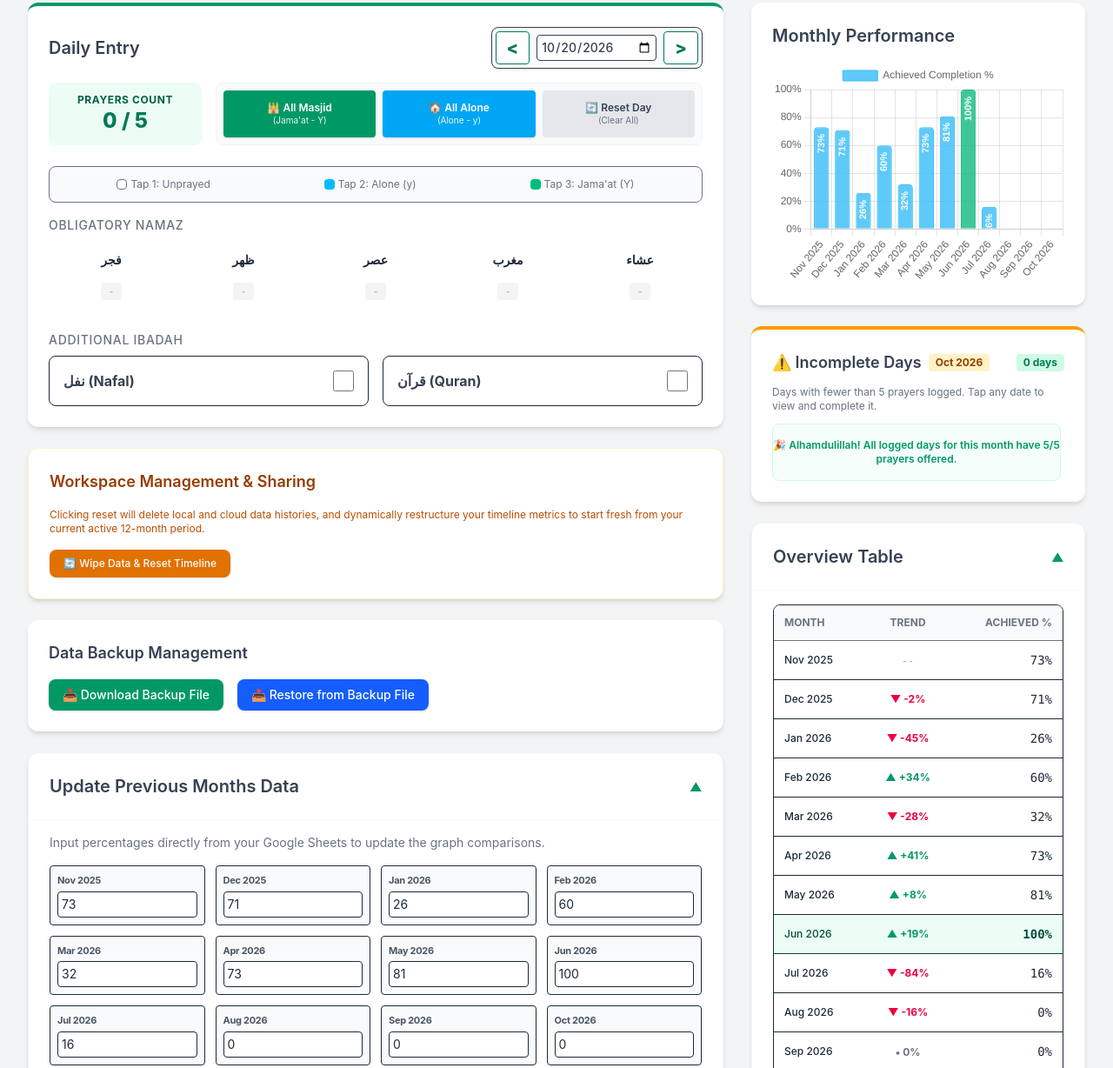
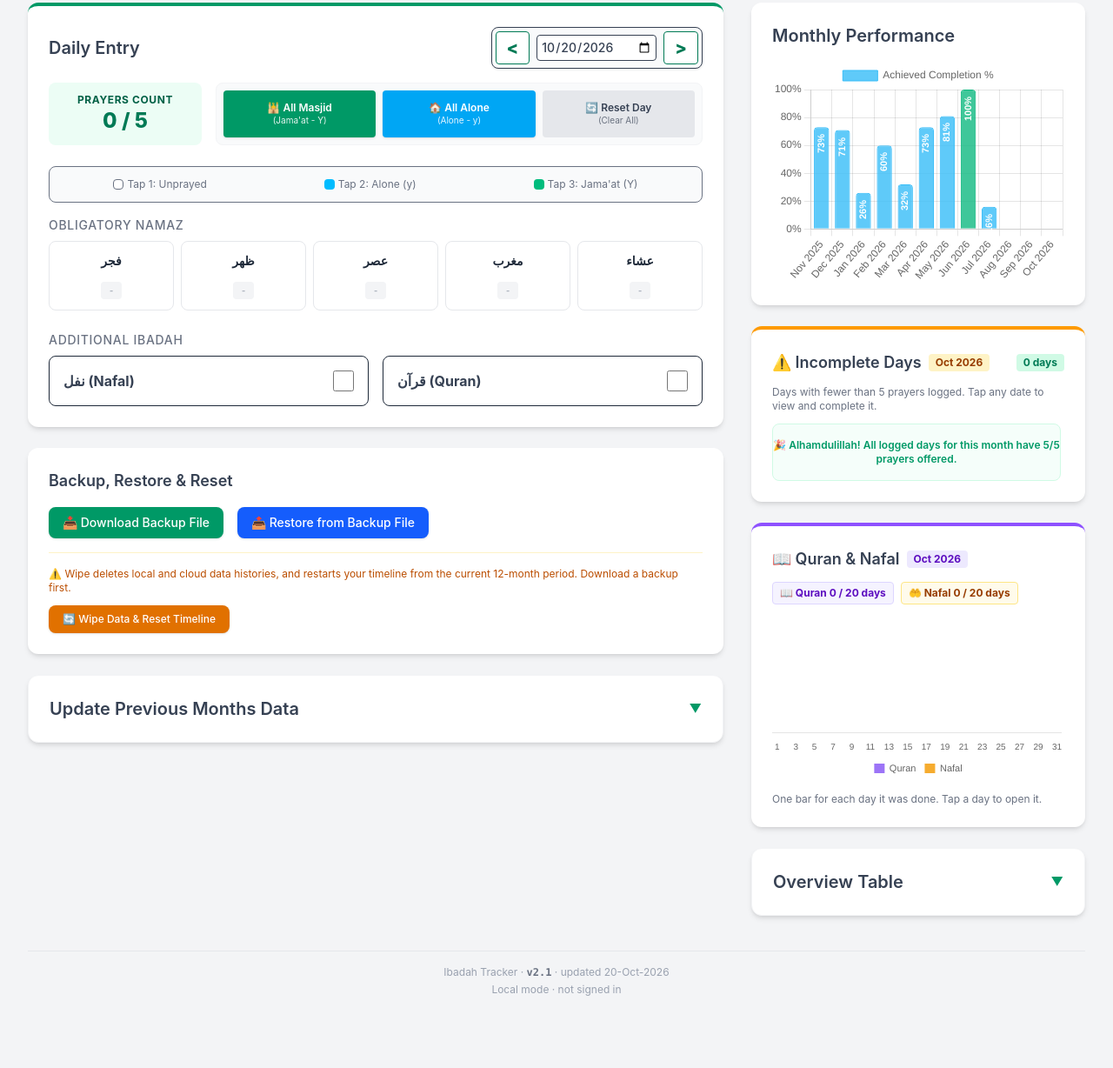
Before and after one commit to frawan/tracker, a website: page index.html in a window 1280 px wide. Shown: the part 233-1461 px from the top of the page at 87% size. After the commit the page ends 1411 px from the top, so only its background shows below. Drawn offline with Linux system fonts and the light colour scheme.

Commit message:
Tablet/phone layout and CEO requests (Android Phase 1, PR 3)
- Two columns on tablets held upright, three in landscape/desktop
- Daily Entry and backup card adapt to their own width (container queries)
- Bigger tap targets on touch screens only (desktop unchanged)
- Taller monthly chart on tablets; legend wraps on narrow phones
- Sync bar stacks until 1024px so it isn't squashed on tablets
- Prayer buttons get their outline back (state classes dropped 'border')
- R8.1 Update Previous Months Data and Overview Table start collapsed
- R8.2 Backup, Restore and Wipe in one card, Wipe set apart
- R8.3 New Quran & Nafal card: two bars per day, month totals, tap a day to open it
- Footer v2.1

Co-Authored-By: Claude Opus 5.5 <noreply@anthropic.com>
Claude-Session: https://claude.ai/code/session_013REeXA7AFCkg4cXXKrWD8X

```diff
--- a/index.html
+++ b/index.html
@@ -20,14 +20,14 @@
             <div id="auth-loading" class="text-sm font-medium text-gray-500">Initializing database modules...</div>
 
             <!-- Auth Form (Shown when Logged Out) -->
-            <div id="auth-logged-out" class="hidden flex flex-col md:flex-row items-start md:items-center justify-between gap-4">
+            <div id="auth-logged-out" class="hidden flex flex-col lg:flex-row items-start lg:items-center justify-between gap-4">
                 <div>
                     <h4 class="text-md font-bold text-gray-700">Cloud Sync (Access from Any Device)</h4>
                     <p class="text-xs text-gray-500">Register or log in with any email and password to automatically sync your dashboard progress across your laptop and mobile phone.</p>
                 </div>
-                <form id="auth-form" class="flex flex-col sm:flex-row gap-2 w-full md:w-auto">
-                    <input type="email" id="auth-email" placeholder="Email" class="border rounded px-3 py-1.5 text-sm bg-white focus:outline-blue-500" required>
-                    <input type="password" id="auth-password" placeholder="Password" class="border rounded px-3 py-1.5 text-sm bg-white focus:outline-blue-500" required>
+                <form id="auth-form" class="flex flex-col sm:flex-row gap-2 w-full lg:w-auto">
+                    <input type="email" id="auth-email" placeholder="Email" class="border rounded px-3 py-1.5 pointer-coarse:py-3 text-sm bg-white focus:outline-blue-500" required>
+                    <input type="password" id="auth-password" placeholder="Password" class="border rounded px-3 py-1.5 pointer-coarse:py-3 text-sm bg-white focus:outline-blue-500" required>
                     <div class="flex gap-2">
                         <button type="submit" id="btn-login" class="px-4 py-1.5 bg-blue-600 hover:bg-blue-700 text-white font-medium text-sm rounded shadow transition cursor-pointer">Log In</button>
                         <button type="button" id="btn-signup" class="px-4 py-1.5 bg-emerald-600 hover:bg-emerald-700 text-white font-medium text-sm rounded shadow transition cursor-pointer">Register</button>
@@ -55,43 +55,43 @@
             <p class="text-gray-600">Track your daily prayers (Alone/Jama'at), Nafal, Quran recitation, and analyze monthly progress.</p>
         </header>
 
-        <div class="grid grid-cols-1 lg:grid-cols-3 gap-8 items-start">
+        <div class="grid grid-cols-1 md:grid-cols-2 lg:grid-cols-3 gap-6 lg:gap-8 items-start">
 
             <!-- LEFT COLUMN -->
             <div class="lg:col-span-2 space-y-6">
                 <!-- Daily Entry Card -->
-                <div class="bg-white p-6 rounded-xl shadow-md border-t-4 border-emerald-600">
-                    <h2 class="text-xl font-semibold mb-4 text-gray-700 flex flex-col sm:flex-row justify-between items-start sm:items-center gap-2">
+                <div class="@container bg-white p-6 rounded-xl shadow-md border-t-4 border-emerald-600">
+                    <h2 class="text-xl font-semibold mb-4 text-gray-700 flex flex-col @md:flex-row justify-between items-start @md:items-center gap-2">
                         <span>Daily Entry</span>
                         <div class="flex items-center space-x-2 bg-gray-50 p-1 border rounded-lg shadow-sm">
-                            <button id="prev-date-btn" class="px-3 py-1 bg-white hover:bg-gray-100 border rounded text-emerald-700 font-extrabold transition cursor-pointer">&lt;</button>
-                            <input type="date" id="tracker-date" class="border rounded p-1 text-sm bg-white font-medium focus:outline-emerald-600">
-                            <button id="next-date-btn" class="px-3 py-1 bg-white hover:bg-gray-100 border rounded text-emerald-700 font-extrabold transition cursor-pointer">&gt;</button>
+                            <button id="prev-date-btn" class="px-3 py-1 pointer-coarse:min-w-12 pointer-coarse:min-h-12 bg-white hover:bg-gray-100 border rounded text-emerald-700 font-extrabold transition cursor-pointer">&lt;</button>
+                            <input type="date" id="tracker-date" class="border rounded p-1 pointer-coarse:min-h-12 text-sm bg-white font-medium focus:outline-emerald-600">
+                            <button id="next-date-btn" class="px-3 py-1 pointer-coarse:min-w-12 pointer-coarse:min-h-12 bg-white hover:bg-gray-100 border rounded text-emerald-700 font-extrabold transition cursor-pointer">&gt;</button>
                         </div>
                     </h2>
 
-                    <div class="grid grid-cols-1 sm:grid-cols-4 gap-4 mb-6">
+                    <div class="grid grid-cols-1 @lg:grid-cols-4 gap-4 mb-6">
                         <div class="p-3 bg-emerald-50 rounded-lg text-center flex flex-col justify-center">
                             <span class="block text-xs uppercase text-emerald-800 font-bold tracking-wider">Prayers Count</span>
                             <span id="daily-count" class="text-2xl font-extrabold text-emerald-700">0 / 5</span>
                         </div>
-                        <div class="sm:col-span-3 grid grid-cols-3 gap-2 bg-gray-50 border border-gray-100 p-2 rounded-lg">
-                            <button onclick="batchLogPrayers('Y')" class="px-2 py-1 bg-emerald-600 hover:bg-emerald-700 text-white font-semibold text-xs rounded shadow transition flex flex-col items-center justify-center cursor-pointer">
+                        <div class="@lg:col-span-3 grid grid-cols-3 gap-2 bg-gray-50 border border-gray-100 p-2 rounded-lg">
+                            <button onclick="batchLogPrayers('Y')" class="px-2 py-1 pointer-coarse:min-h-14 bg-emerald-600 hover:bg-emerald-700 text-white font-semibold text-xs rounded shadow transition flex flex-col items-center justify-center cursor-pointer">
                                 <span>🕌 All Masjid</span>
                                 <span class="text-[10px] font-normal opacity-90">(Jama'at - Y)</span>
                             </button>
-                            <button onclick="batchLogPrayers('y')" class="px-2 py-1 bg-sky-500 hover:bg-sky-600 text-white font-semibold text-xs rounded shadow transition flex flex-col items-center justify-center cursor-pointer">
+                            <button onclick="batchLogPrayers('y')" class="px-2 py-1 pointer-coarse:min-h-14 bg-sky-500 hover:bg-sky-600 text-white font-semibold text-xs rounded shadow transition flex flex-col items-center justify-center cursor-pointer">
                                 <span>🏠 All Alone</span>
                                 <span class="text-[10px] font-normal opacity-90">(Alone - y)</span>
                             </button>
-                            <button onclick="batchLogPrayers('')" class="px-2 py-1 bg-gray-200 hover:bg-gray-300 text-gray-700 font-semibold text-xs rounded transition flex flex-col items-center justify-center cursor-pointer">
+                            <button onclick="batchLogPrayers('')" class="px-2 py-1 pointer-coarse:min-h-14 bg-gray-200 hover:bg-gray-300 text-gray-700 font-semibold text-xs rounded transition flex flex-col items-center justify-center cursor-pointer">
                                 <span>🔄 Reset Day</span>
                                 <span class="text-[10px] font-normal opacity-70">(Clear All)</span>
                             </button>
                         </div>
                     </div>
 
-                    <div class="mb-4 p-3 bg-gray-50 rounded-lg text-xs text-gray-500 flex justify-around border">
+                    <div class="mb-4 p-3 bg-gray-50 rounded-lg text-xs text-gray-500 flex flex-wrap justify-around gap-x-3 gap-y-1 border">
                         <span class="flex items-center gap-1"><span class="w-3 h-3 bg-white border rounded inline-block"></span> Tap 1: Unprayed</span>
                         <span class="flex items-center gap-1"><span class="w-3 h-3 bg-sky-400 rounded inline-block"></span> Tap 2: Alone (y)</span>
                         <span class="flex items-center gap-1"><span class="w-3 h-3 bg-emerald-500 rounded inline-block"></span> Tap 3: Jama'at (Y)</span>
@@ -134,31 +134,28 @@
                     </div>
                 </div>
 
-                <!-- Reset Panel -->
-                <div class="bg-white p-6 rounded-xl shadow-md border border-amber-100 space-y-4">
-                    <h3 class="text-lg font-semibold text-amber-800">Workspace Management & Sharing</h3>
-                    <p class="text-xs text-amber-700">Clicking reset will delete local and cloud data histories, and dynamically restructure your timeline metrics to start fresh from your current active 12-month period.</p>
-                    <button onclick="resetTimelineToCurrentMonth()" class="px-4 py-2 bg-amber-600 hover:bg-amber-700 text-white font-medium text-xs rounded-lg shadow transition cursor-pointer">
-                        🔄 Wipe Data & Reset Timeline
-                    </button>
-                </div>
-
-                <!-- Backup Utility Tools -->
-                <div class="bg-white p-6 rounded-xl shadow-md space-y-4">
-                    <h3 class="text-lg font-semibold text-gray-700">Data Backup Management</h3>
-                    <div class="flex flex-col sm:flex-row gap-4 items-center">
-                        <button onclick="exportDataBackup()" class="w-full sm:w-auto px-4 py-2 bg-emerald-600 hover:bg-emerald-700 text-white font-medium text-sm rounded-lg shadow transition cursor-pointer">
+                <!-- Data Management: backup, restore and (set apart) wipe -->
+                <div class="@container bg-white p-6 rounded-xl shadow-md space-y-4">
+                    <h3 class="text-lg font-semibold text-gray-700">Backup, Restore &amp; Reset</h3>
+                    <div class="flex flex-col @sm:flex-row gap-3 @sm:gap-4">
+                        <button onclick="exportDataBackup()" class="w-full @sm:w-auto px-4 py-2 pointer-coarse:py-3 bg-emerald-600 hover:bg-emerald-700 text-white font-medium text-sm rounded-lg shadow transition cursor-pointer">
                             📥 Download Backup File
                         </button>
-                        <label class="w-full sm:w-auto px-4 py-2 bg-blue-600 hover:bg-blue-700 text-white font-medium text-sm rounded-lg shadow transition text-center cursor-pointer">
+                        <label class="w-full @sm:w-auto px-4 py-2 pointer-coarse:py-3 bg-blue-600 hover:bg-blue-700 text-white font-medium text-sm rounded-lg shadow transition text-center cursor-pointer">
                             📤 Restore from Backup File
                             <input type="file" id="import-file-input" onchange="importDataBackup(event)" class="hidden" accept=".json">
                         </label>
                     </div>
+                    <div class="pt-4 border-t border-amber-100 space-y-3">
+                        <p class="text-xs text-amber-700">⚠️ Wipe deletes local and cloud data histories, and restarts your timeline from the current 12-month period. Download a backup first.</p>
+                        <button onclick="resetTimelineToCurrentMonth()" class="px-4 py-2 pointer-coarse:py-3 bg-amber-600 hover:bg-amber-700 text-white font-medium text-xs rounded-lg shadow transition cursor-pointer">
+                            🔄 Wipe Data &amp; Reset Timeline
+                        </button>
+                    </div>
                 </div>
 
                 <!-- Manual Month Inputs -->
-                <details class="bg-white rounded-xl shadow-md group border border-gray-100 block transition-all duration-200" open>
+                <details class="bg-white rounded-xl shadow-md group border border-gray-100 block transition-all duration-200">
                     <summary class="flex justify-between items-center p-6 cursor-pointer select-none list-none font-semibold text-xl text-gray-700 focus:outline-none">
                         <span>Update Previous Months Data</span>
                         <span class="text-emerald-600 transition-transform duration-300 group-open:rotate-180 text-sm">▼</span>
@@ -177,7 +174,7 @@
                 <!-- Monthly Performance Chart -->
                 <div class="bg-white p-6 rounded-xl shadow-md flex flex-col justify-between">
                     <h2 class="text-xl font-semibold mb-4 text-gray-700">Monthly Performance</h2>
-                    <div class="relative w-full h-64">
+                    <div class="relative w-full h-64 md:max-lg:h-80">
                         <canvas id="monthlyChart"></canvas>
                     </div>
                 </div>
@@ -198,8 +195,26 @@
                     </div>
                 </div>
 
+                <!-- Quran & Nafal Panel -->
+                <div class="bg-white p-6 rounded-xl shadow-md border-t-4 border-violet-500 space-y-3">
+                    <div class="flex justify-between items-center gap-2">
+                        <h2 class="text-lg font-semibold text-gray-700 flex items-center gap-2">
+                            <span>📖 Quran &amp; Nafal</span>
+                            <span id="qn-month-label" class="text-xs bg-violet-100 text-violet-800 px-2 py-0.5 rounded font-bold"></span>
+                        </h2>
+                    </div>
+                    <div class="flex flex-wrap gap-2 text-xs font-bold">
+                        <span id="qn-quran-total" class="px-2 py-1 rounded bg-violet-50 text-violet-800 border border-violet-200">Quran 0 days</span>
+                        <span id="qn-nafal-total" class="px-2 py-1 rounded bg-amber-50 text-amber-800 border border-amber-200">Nafal 0 days</span>
+                    </div>
+                    <div class="relative w-full h-48 md:max-lg:h-56">
+                        <canvas id="quranNafalChart"></canvas>
+                    </div>
+                    <p class="text-xs text-gray-500">One bar for each day it was done. Tap a day to open it.</p>
+                </div>
+
                 <!-- Overview Table -->
-                <details class="bg-white rounded-xl shadow-md group border border-gray-100 block transition-all duration-200" open>
+                <details class="bg-white rounded-xl shadow-md group border border-gray-100 block transition-all duration-200">
                     <summary class="flex justify-between items-center p-6 cursor-pointer select-none list-none font-semibold text-xl text-gray-700 focus:outline-none">
                         <span>Overview Table</span>
                         <span class="text-emerald-600 transition-transform duration-300 group-open:rotate-180 text-sm">▼</span>
@@ -226,7 +241,7 @@
 
         <!-- FOOTER: version + last sync, to confirm which build is loaded -->
         <footer class="mt-10 pt-4 border-t border-gray-200 text-center text-xs text-gray-400 space-y-1">
-            <div>Ibadah Tracker · <span class="font-mono font-semibold text-gray-500">v2.0</span> · updated 08-Oct-2026</div>
+            <div>Ibadah Tracker · <span class="font-mono font-semibold text-gray-500">v2.1</span> · updated 20-Oct-2026</div>
             <div id="footer-sync">Local mode · not signed in</div>
         </footer>
     </div>
@@ -468,6 +483,7 @@
         let monthsOrder = [];
         window.appData = null;
         let chartInstance = null;
+        let quranNafalChart = null;
 
         // Automatically rolls the 12-month window to end at the selected calendar date
         function calculateTimelineOrder(referenceDate = null) {
@@ -599,15 +615,15 @@
             const span = document.getElementById(`status-${prayerId}`);
 
             if (status === 'y') {
-                btn.className = "border-sky-400 rounded-lg p-3 cursor-pointer bg-sky-50 text-sky-900 font-medium transition flex flex-col items-center justify-between min-h-20 focus:outline-none shadow-inner";
+                btn.className = "border border-sky-400 rounded-lg p-3 cursor-pointer bg-sky-50 text-sky-900 font-medium transition flex flex-col items-center justify-between min-h-20 focus:outline-none shadow-inner";
                 span.innerText = 'y';
                 span.className = "text-xs font-mono font-bold px-2 py-0.5 rounded bg-sky-200 text-sky-800";
             } else if (status === 'Y') {
-                btn.className = "border-emerald-500 rounded-lg p-3 cursor-pointer bg-emerald-50 text-emerald-900 font-medium transition flex flex-col items-center justify-between min-h-20 focus:outline-none shadow-inner";
+                btn.className = "border border-emerald-500 rounded-lg p-3 cursor-pointer bg-emerald-50 text-emerald-900 font-medium transition flex flex-col items-center justify-between min-h-20 focus:outline-none shadow-inner";
                 span.innerText = 'Y';
                 span.className = "text-xs font-mono font-bold px-2 py-0.5 rounded bg-emerald-200 text-emerald-800";
             } else {
-                btn.className = "border-gray-200 rounded-lg p-3 cursor-pointer bg-white text-gray-800 transition flex flex-col items-center justify-between min-h-20 focus:outline-none hover:bg-gray-50";
+                btn.className = "border border-gray-200 rounded-lg p-3 cursor-pointer bg-white text-gray-800 transition flex flex-col items-center justify-between min-h-20 focus:outline-none hover:bg-gray-50";
                 span.innerText = '-';
                 span.className = "text-xs font-mono px-2 py-0.5 rounded bg-gray-100 text-gray-400";
             }
@@ -848,7 +864,7 @@
 
             container.innerHTML = incompleteList.map(item => `
                 <div onclick="jumpToDate('${item.date}')"
-                     class="flex items-center justify-between p-2 rounded-lg bg-gray-50 hover:bg-amber-50 border border-gray-200 hover:border-amber-300 transition cursor-pointer group">
+                     class="flex items-center justify-between p-2 pointer-coarse:py-3 rounded-lg bg-gray-50 hover:bg-amber-50 border border-gray-200 hover:border-amber-300 transition cursor-pointer group">
                     <div class="flex items-center gap-2">
                         <span class="font-mono text-xs font-bold text-gray-700 bg-white px-2 py-1 rounded border group-hover:border-amber-400">
                             ${item.displayDate}
@@ -1015,7 +1031,85 @@
 
             // Refresh incomplete days listing whenever stats or prayers update
             renderIncompleteDays();
+            renderQuranNafal();
         }
+
+        // Quran & Nafal: two bars per day for the month of the selected date
+        function renderQuranNafal() {
+            const canvas = document.getElementById("quranNafalChart");
+            if (!canvas) return;
+
+            const dateInputVal = document.getElementById("tracker-date").value;
+            const activeDate = dateInputVal ? parseLocalDate(dateInputVal) : new Date();
+            const year = activeDate.getFullYear();
+            const monthIdx = activeDate.getMonth();
+            const monthPadded = String(monthIdx + 1).padStart(2, '0');
+            const daysInMonth = new Date(year, monthIdx + 1, 0).getDate();
+
+            // Days counted: all days for past months, days so far for the current month, none for future months
+            const today = new Date();
+            let daysCounted = daysInMonth;
+            if (year === today.getFullYear() && monthIdx === today.getMonth()) daysCounted = today.getDate();
+            else if (year > today.getFullYear() || (year === today.getFullYear() && monthIdx > today.getMonth())) daysCounted = 0;
+
+            const labels = [], dateKeys = [], quran = [], nafal = [];
+            let quranDays = 0, nafalDays = 0;
+            for (let day = 1; day <= daysInMonth; day++) {
+                const dayPadded = String(day).padStart(2, '0');
+                const key = `${year}-${monthPadded}-${dayPadded}`;
+                const log = (window.appData && window.appData.dailyLogs && window.appData.dailyLogs[key]) || {};
+                labels.push(String(day));
+                dateKeys.push(key);
+                quran.push(log.quran ? 1 : 0);
+                nafal.push(log.nafal ? 1 : 0);
+                if (log.quran) quranDays++;
+                if (log.nafal) nafalDays++;
+            }
+
+            document.getElementById("qn-month-label").innerText = `${monthMap[monthIdx]} ${year}`;
+            const of = daysCounted > 0 ? ` / ${daysCounted}` : '';
+            document.getElementById("qn-quran-total").innerText = `📖 Quran ${quranDays}${of} days`;
+            document.getElementById("qn-nafal-total").innerText = `🤲 Nafal ${nafalDays}${of} days`;
+
+            if (quranNafalChart) quranNafalChart.destroy();
+            quranNafalChart = new Chart(canvas.getContext('2d'), {
+                type: 'bar',
+                data: {
+                    labels,
+                    datasets: [
+                        { label: 'Quran', data: quran, backgroundColor: 'rgba(139, 92, 246, 0.85)', borderRadius: 2, categoryPercentage: 0.85, barPercentage: 0.9 },
+                        { label: 'Nafal', data: nafal, backgroundColor: 'rgba(245, 158, 11, 0.85)', borderRadius: 2, categoryPercentage: 0.85, barPercentage: 0.9 }
+                    ]
+                },
+                options: {
+                    responsive: true,
+                    maintainAspectRatio: false,
+                    animation: false,
+                    scales: {
+                        y: { display: false, min: 0, max: 1 },
+                        x: {
+                            grid: { display: false },
+                            ticks: { autoSkip: true, maxRotation: 0, font: { size: 10 } }
+                        }
+                    },
+                    plugins: {
+                        legend: { position: 'bottom', labels: { boxWidth: 12, font: { size: 11 } } },
+                        tooltip: {
+                            callbacks: {
+                                title: items => `${items[0].label} ${monthMap[monthIdx]} ${year}`,
+                                label: item => `${item.dataset.label}: ${item.raw ? 'done ✓' : 'not done'}`
+                            }
+                        }
+                    },
+                    // Tap a day to open it in Daily Entry
+                    onClick: (evt, elements, chart) => {
+                        const hit = chart.getElementsAtEventForMode(evt, 'index', { intersect: false }, false);
+                        if (hit.length) jumpToDate(dateKeys[hit[0].index]);
+                    }
+                }
+            });
+        }
+        window.renderQuranNafal = renderQuranNafal;
         window.calculateAndRenderStats = calculateAndRenderStats;
     </script>
 </body>
```
Also changed, not shown: vendor/tailwind.css.
